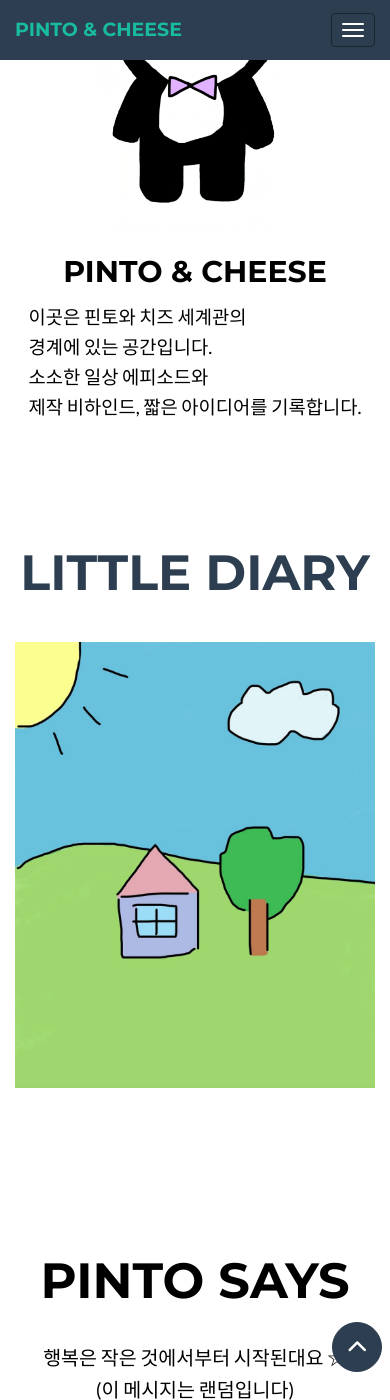
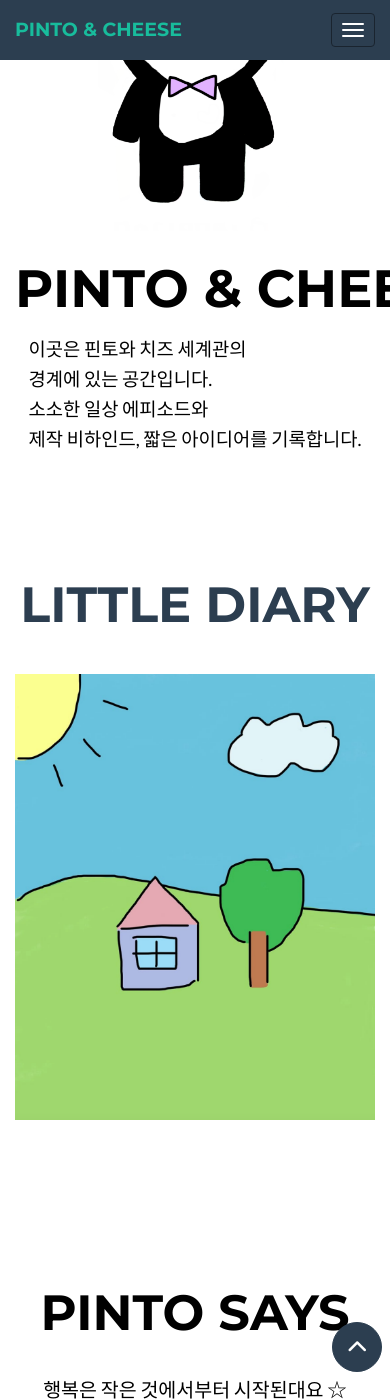
Before and after one commit to pintocheese/pintocheese.github.io, a Jekyll site: the page built from _posts/2014-07-18-project-1.markdown, in a window 390 px wide and 1400 px high, scrolled down 194 px. Built offline with Jekyll 4.4.1, drawn with Linux system fonts in a browser that asks for light colours.

Commit message:
Update custom.css

```diff
--- a/assets/css/custom.css
+++ b/assets/css/custom.css
@@ -61,7 +61,7 @@ section.success,
 }
 
   header .intro-text .name {
-    font-size: 2em !important;  /* 강제로 적용 */
+    font-size: 3.5em !important;  /* 강제로 적용 */
     display: block;             /* span이라도 크기 반영 안정화 */
     white-space: nowrap;  /* 단어 덩어리 한 줄로 유지 */
 }
```
